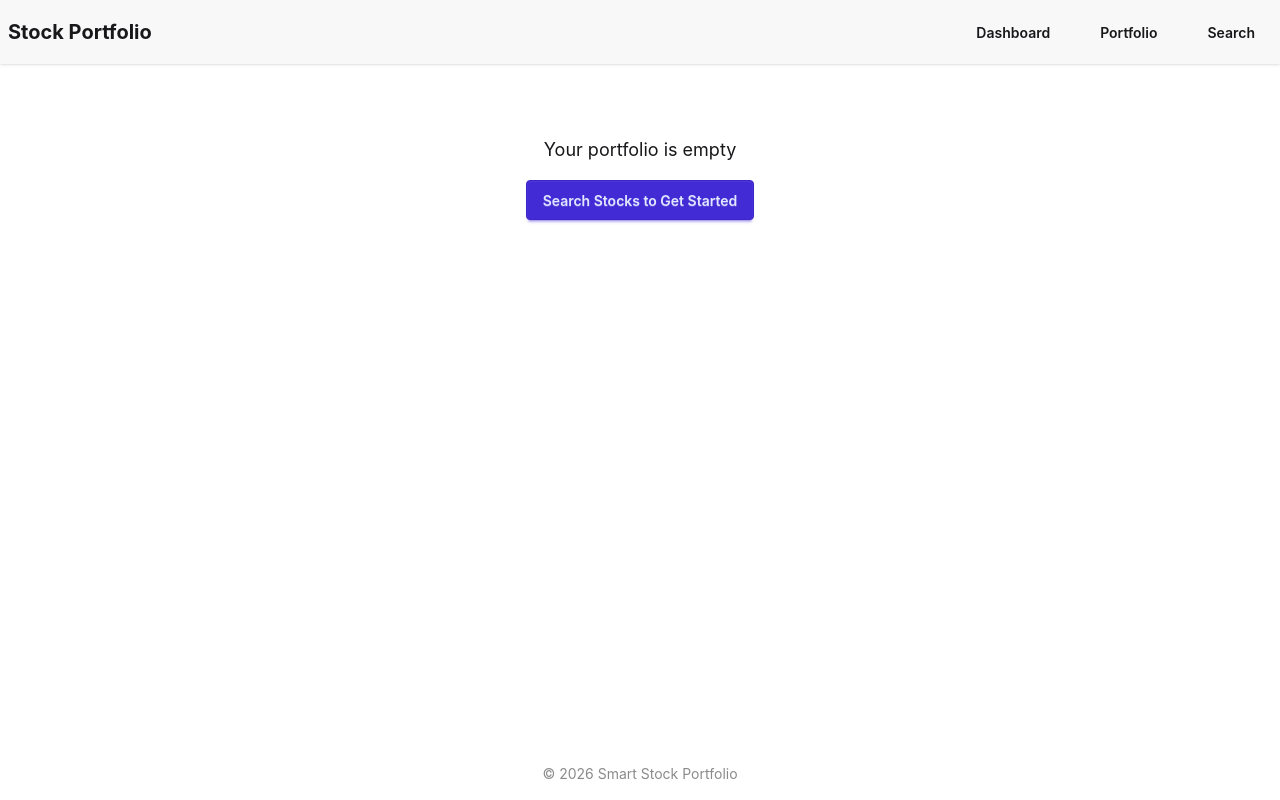
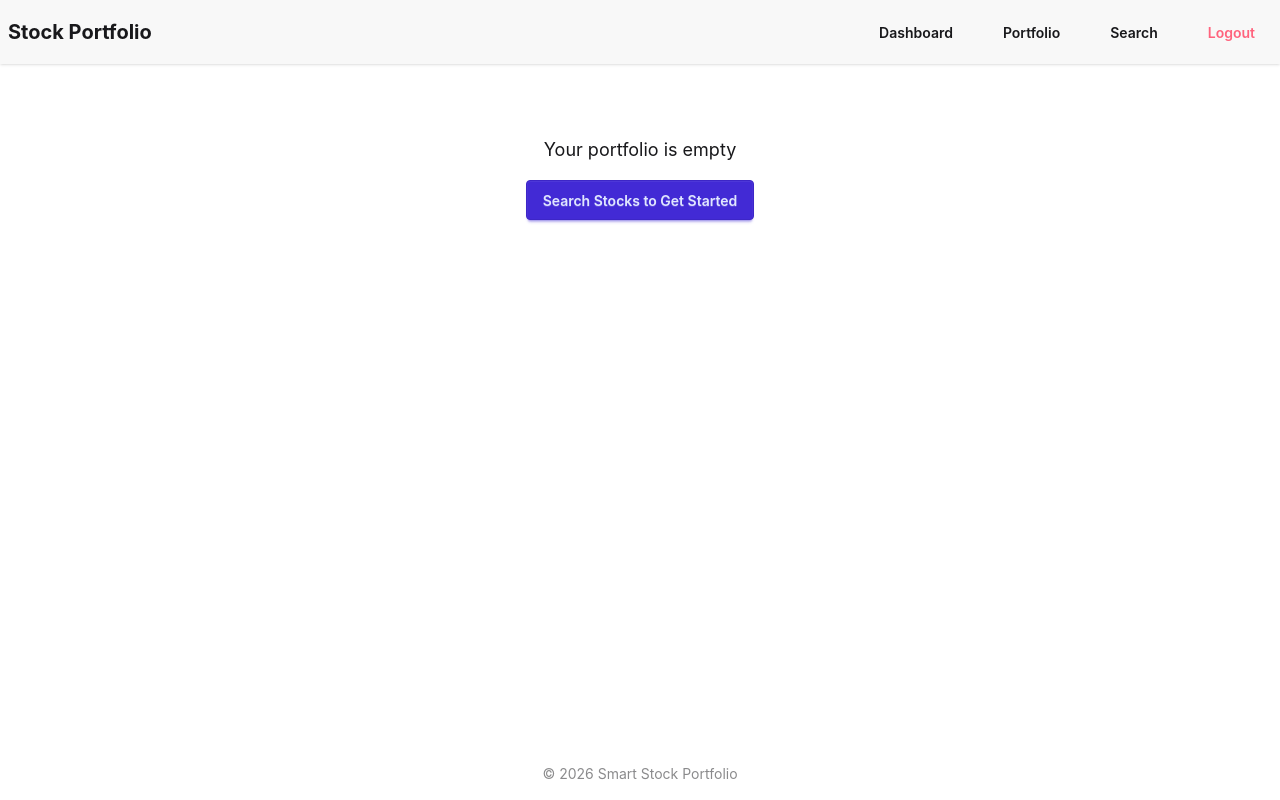
Before and after one commit to shubhamaug02/smart-stock-portfolio, a React (Vite) app: page / in a window 1280 px wide. Built offline with nearby package versions, Linux system fonts and the light colour scheme; no server answers; sample sign-in values are in the browser's storage.

Commit message:
feat:  JWT Auth flow, logout

```diff
--- a/src/api/stockApi.js
+++ b/src/api/stockApi.js
@@ -117,3 +117,7 @@ function getAuthorizaionToken() {
     const token = localStorage.getItem('stock-holding-token');
     return `Bearer ${token}`;
 }
+
+export function logout() {
+    localStorage.removeItem('stock-holding-token');
+}
--- a/src/components/Navbar.jsx
+++ b/src/components/Navbar.jsx
@@ -1,7 +1,15 @@
 import React from "react";
-import { Link } from "react-router-dom";
+import { Link, useNavigate } from "react-router-dom";
+import { logout } from "../api/stockApi";
 
 const Navbar = () => {
+  const navigate = useNavigate();
+
+  const handleLogout = () => {
+    logout();
+    navigate("/login");
+  };
+
   return (
     <div className="navbar bg-base-200 shadow">
       <div className="flex-1">
@@ -22,6 +30,9 @@ const Navbar = () => {
         <Link to="/search" className="btn btn-ghost">
           Search
         </Link>
+        <button className="btn btn-ghost text-error" onClick={handleLogout}>
+          Logout
+        </button>
       </div>
     </div>
   );
--- a/src/pages/Login.jsx
+++ b/src/pages/Login.jsx
@@ -1,6 +1,8 @@
 import React, { useState } from "react";
-import { login, register } from "../api/stockApi";
+import { fetchAllHoldings, login, register } from "../api/stockApi";
 import { Link, useLocation, useNavigate } from "react-router-dom";
+import { useDispatch } from "react-redux";
+import { setHoldings } from "../store/portfolioSlice";
 
 const Login = () => {
   const [username, setUsername] = useState("");
@@ -9,6 +11,7 @@ const Login = () => {
   const navigate = useNavigate();
   const location = useLocation();
   const isLogin = location.pathname === "/login";
+  const dispatch = useDispatch();
 
   const handleSubmit = async () => {
     try {
@@ -21,6 +24,9 @@ const Login = () => {
       } else {
         await register(username, password);
       }
+
+      const data = await fetchAllHoldings();
+      dispatch(setHoldings(data));
 
       navigate("/");
     } catch (e) {
```
